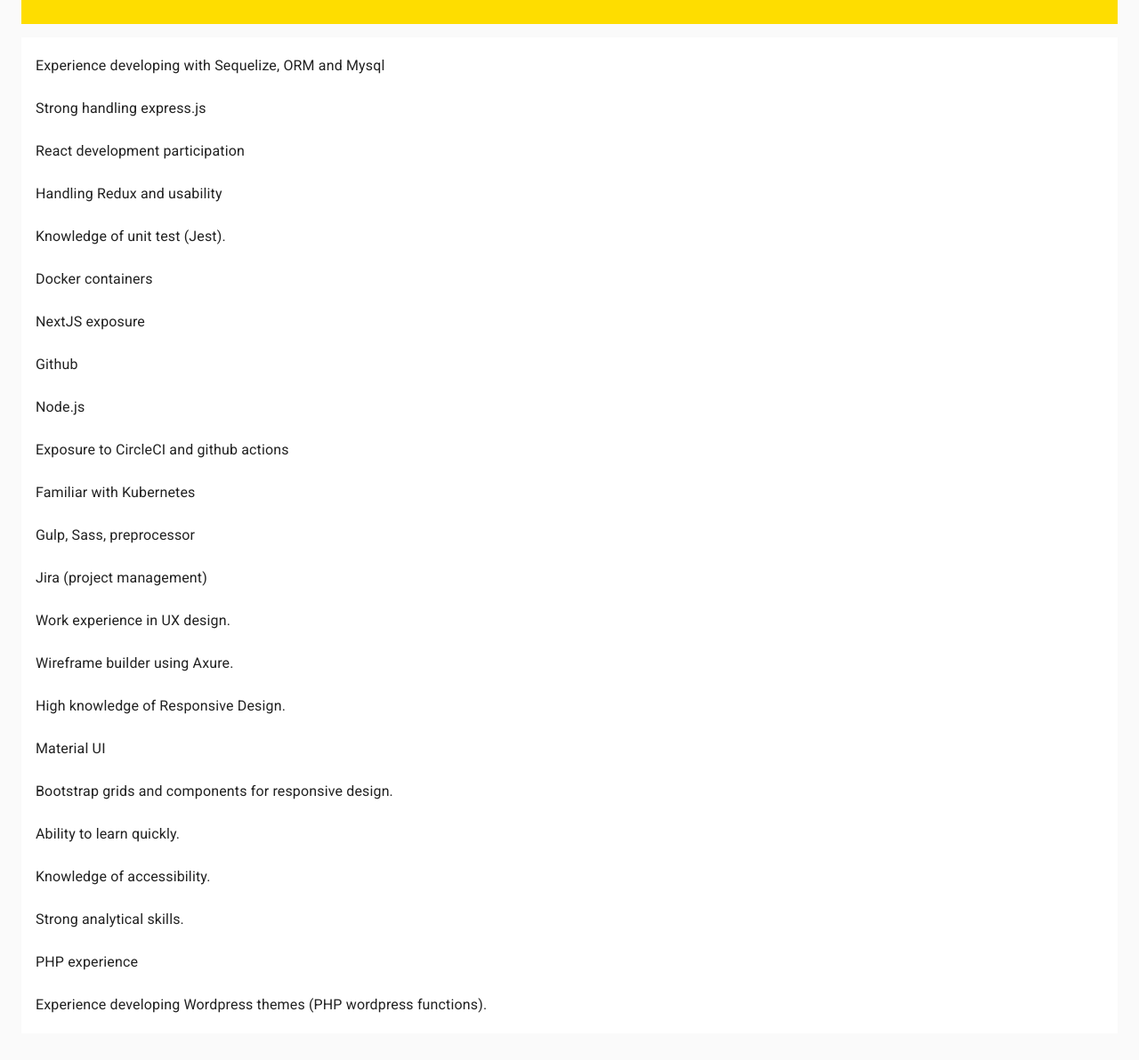
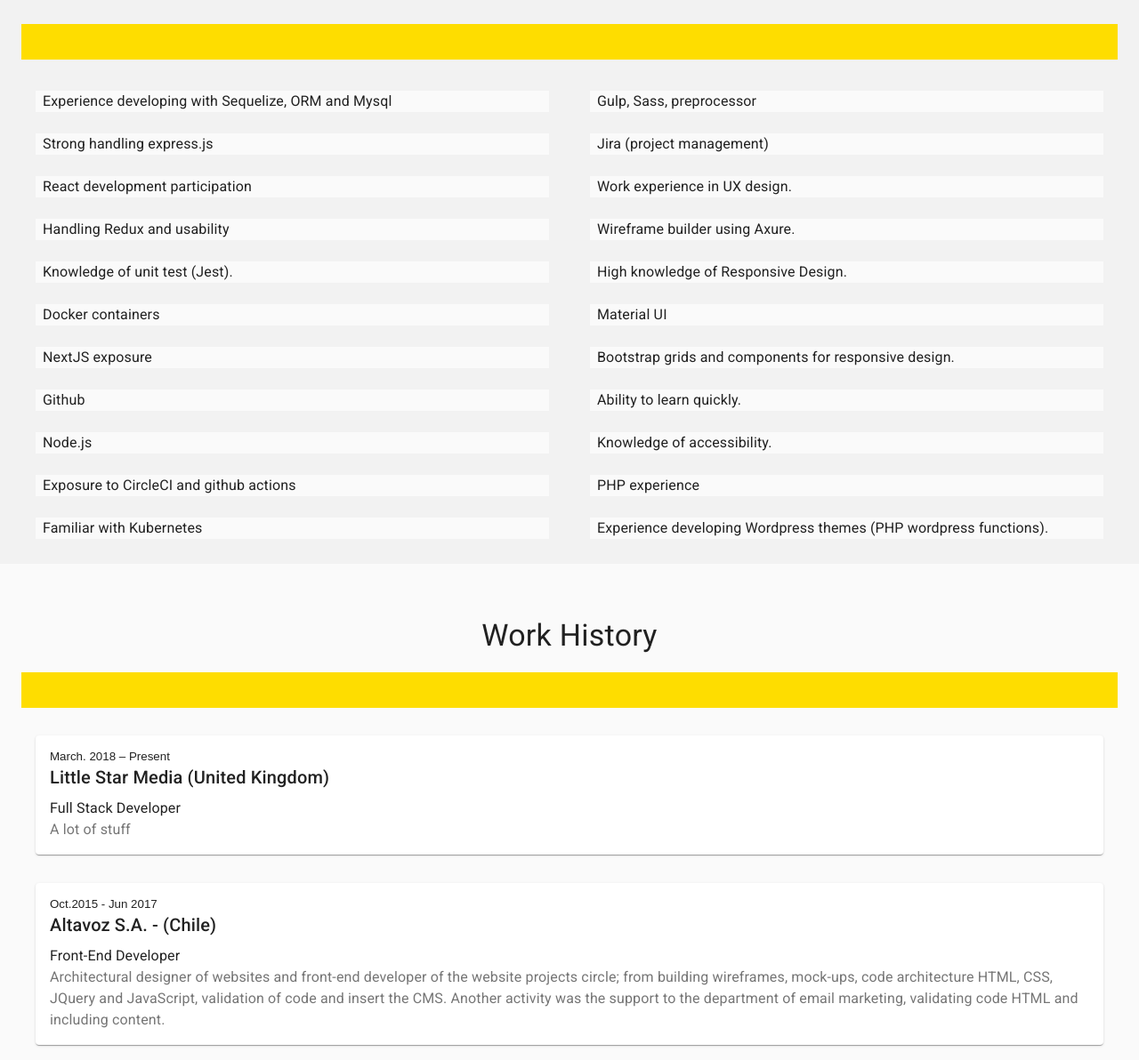
Before and after one commit to sergiohernandezlsm/sergiouk10, a React (Create React App) app: page / in a window 1280 px wide. Shown: the part 1127-2319 px from the top of the page at 89% size. Built offline with nearby package versions, Linux system fonts and the light colour scheme.

Commit message:
new stuff

```diff
--- a/src/App.js
+++ b/src/App.js
@@ -15,12 +15,14 @@
       <Header />
       <React.Fragment>
         <CssBaseline />
-        <Container fixed>
-          <Profile />
+          <Container>
+            <Profile />
+          </Container>
           <Experience />
+          <Container>
+            <WorkHistory />
+          </Container>
           {/* <Porfolio /> */}
-          <WorkHistory />
-        </Container>
         <Footer />
       </React.Fragment>
     </div>
--- a/src/components/Experience/Experience.module.scss
+++ b/src/components/Experience/Experience.module.scss
@@ -5,3 +5,11 @@
   padding: 20px;
   margin: 14px 0 15px 0;
 }
+
+@media only screen and (min-width: 576px) {
+  .listStyle {
+    -webkit-column-count: 2; /* Chrome/Opera, Safari */
+    -moz-column-count: 2; /* Mozilla Firefox */
+    column-count: 2;
+  }
+}
--- a/src/components/Experience/index.js
+++ b/src/components/Experience/index.js
@@ -2,6 +2,7 @@
 import { makeStyles } from '@material-ui/core/styles';
 import List from '@material-ui/core/List';
 import ListItem from '@material-ui/core/ListItem';
+import Container from '@material-ui/core/Container';
 import ListItemIcon from '@material-ui/core/ListItemIcon';
 import ListItemText from '@material-ui/core/ListItemText';
 import Grid from '@material-ui/core/Grid';
@@ -13,9 +14,12 @@
 const useStyles = makeStyles((theme) => ({
   root: {
     flexGrow: 1,
+    backgroundColor: '#f2f2f2',
+    margin: '40px 0',
   },
   demo: {
-    backgroundColor: theme.palette.background.paper,
+    backgroundColor: theme.palette.background.default,
+    paddingLeft: '8px',
   },
   title: {
     margin: '20px',
@@ -26,25 +30,25 @@
   const classes = useStyles();
   return (
     <div className={classes.root}>
+      <Container>
         <Grid container spacing={2}>
           <Grid item xs={12} sm={12}>
             <Typography variant="h4" className={classes.title}>
               Skills Profile
             </Typography>
             <div className={css.colorLine}></div>
-          <div className={classes.demo}>
-          <List>
+            <List className={css.listStyle}>
               {experiences.content.map((item, index) => {
                 return (
                   <ListItem key={index}>
-                    <ListItemText primary={item} />
+                    <ListItemText primary={item} className={classes.demo}/>
                   </ListItem>
                 )
               })}
               </List>
-          </div>
           </Grid>
         </Grid>
+      </Container>
     </div>
   );
 }
--- a/src/components/Profile/index.js
+++ b/src/components/Profile/index.js
@@ -1,6 +1,7 @@
 import React from 'react';
 import { makeStyles } from '@material-ui/core/styles';
 import Paper from '@material-ui/core/Paper';
+import Hidden from '@material-ui/core/Hidden';
 import Grid from '@material-ui/core/Grid';
 import Typography from '@material-ui/core/Typography';
 import Profile from '../../services/profile.json';
@@ -26,10 +27,12 @@
   return (
     <div className={classes.root}>
       <Grid container spacing={4}>
+        <Hidden smDown>
         <Grid item xs={12} sm={4}>
           <img className={css.profilePic} src={profilePicture} alt="Sergio Hernandez" />
         </Grid>
-        <Grid item xs={12} sm={6}>
+        </Hidden>
+        <Grid item xs={12} sm={12} md={8}>
           <Typography variant="h4" className={classes.title}>
             Personal Profile
           </Typography>
--- a/src/services/experience.json
+++ b/src/services/experience.json
@@ -20,7 +20,6 @@
     "Bootstrap grids and components for responsive design.",
     "Ability to learn quickly.",
     "Knowledge of accessibility.",
-    "Strong analytical skills.",
     "PHP experience",
     "Experience developing Wordpress themes (PHP wordpress functions)."
   ]
```
Lines whose indentation alone changed are shown as unchanged.
